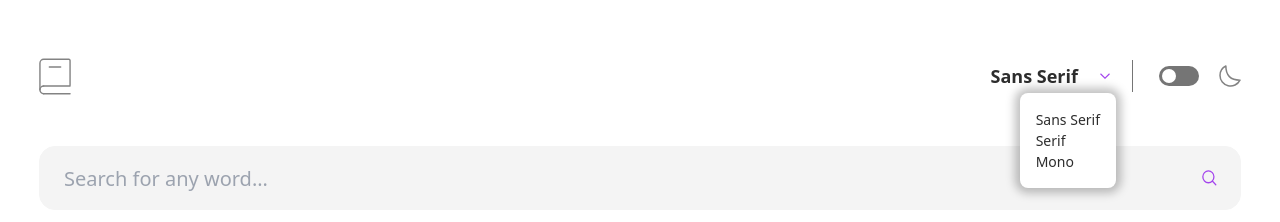
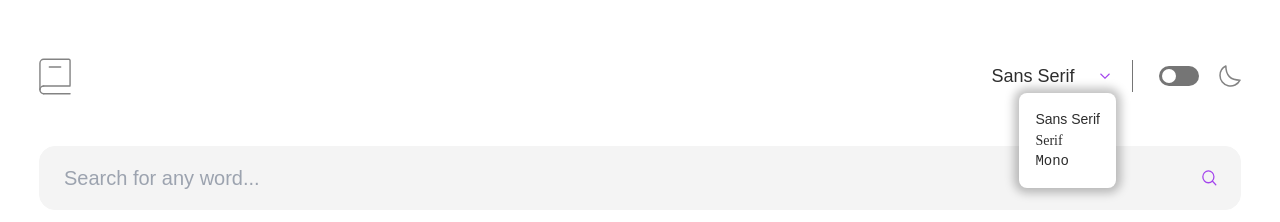
Before and after one commit to lgndev/Frontendmentor, a React (Vite) app in the folder dictionary-web-app-react/: page / in a window 1280 px wide. Both pictures are taken after a click on the button "Sans Serif". Shown: the top 222 px of the page. Built offline with nearby package versions, Linux system fonts and the light colour scheme.

Commit message:
finished task

```diff
--- a/dictionary-web-app-react/src/App.tsx
+++ b/dictionary-web-app-react/src/App.tsx
@@ -8,13 +8,13 @@ const App = () => {
   const theme = useDictionaryStore((state) => state.theme);
   return (
     <>
-      <div className="w-full h-full flex justify-center items-center">
-        <div
-          className="w-full h-full overflow-x-hidden px-[24px] py-[24px] md:px-[39px] md:py-[58px] lg:max-w-[736px]"
-          style={{
-            backgroundColor: theme[theme.active].background,
-          }}
-        >
+      <div
+        className="w-full h-full flex justify-center items-center"
+        style={{
+          backgroundColor: theme[theme.active].background,
+        }}
+      >
+        <div className="w-full h-full overflow-x-hidden px-[24px] py-[24px] md:px-[39px] md:py-[58px] lg:max-w-[736px]">
           <Header />
           <Input />
           <Response />
--- a/dictionary-web-app-react/src/Components/Header.tsx
+++ b/dictionary-web-app-react/src/Components/Header.tsx
@@ -9,6 +9,8 @@ const Header = () => {
   const [showFontSelect, setShowFontSelect] = useState(false);
   const setTheme = useDictionaryStore((state) => state.setTheme);
   const theme = useDictionaryStore((state) => state.theme);
+  const fontFamily = useDictionaryStore((state) => state.fontFamily);
+  const setFontFamily = useDictionaryStore((state) => state.setFontFamily);
 
   return (
     <div className="w-full flex justify-end items-center mb-[52px] md:mb-[51.5px]">
@@ -27,9 +29,18 @@ const Header = () => {
         className="flex items-center text-[14px] font-bold relative md:text-[18px]"
         style={{
           color: theme[theme.active].secondary,
+          fontFamily,
         }}
       >
-        {"Sans Serif"}
+        <p style={{ minWidth: "90px" }}>
+          {" "}
+          {fontFamily === "sans-serif"
+            ? "Sans Serif"
+            : fontFamily === "serif"
+            ? "Serif"
+            : "Mono"}
+        </p>
+
         <img
           src={icon_arrow_down}
           alt="arrow down"
@@ -48,9 +59,45 @@ const Header = () => {
             backgroundColor: theme[theme.active].background,
           }}
         >
-          <p>Sans Serif</p>
-          <p>Serif</p>
-          <p>Mono</p>
+          <p
+            style={{ fontFamily: "sans-serif" }}
+            data-font="sans-serif"
+            onClick={(e) => {
+              e.stopPropagation();
+              setFontFamily(e.target.dataset.font);
+              setShowFontSelect((prevState) => {
+                return !prevState;
+              });
+            }}
+          >
+            Sans Serif
+          </p>
+          <p
+            style={{ fontFamily: "serif" }}
+            data-font="serif"
+            onClick={(e) => {
+              e.stopPropagation();
+              setFontFamily(e.target.dataset.font);
+              setShowFontSelect((prevState) => {
+                return !prevState;
+              });
+            }}
+          >
+            Serif
+          </p>
+          <p
+            style={{ fontFamily: "monospace" }}
+            data-font="monospace"
+            onClick={(e) => {
+              e.stopPropagation();
+              setFontFamily(e.target.dataset.font);
+              setShowFontSelect((prevState) => {
+                return !prevState;
+              });
+            }}
+          >
+            Mono
+          </p>
         </div>
       </button>
       <div
--- a/dictionary-web-app-react/src/Components/Input.tsx
+++ b/dictionary-web-app-react/src/Components/Input.tsx
@@ -10,6 +10,7 @@ const Input = () => {
   };
   const theme = useDictionaryStore((state) => state.theme);
   const getWord = useDictionaryStore((state) => state.getWord);
+  const fontFamily = useDictionaryStore((state) => state.fontFamily);
 
   return (
     <form
@@ -40,6 +41,7 @@ const Input = () => {
             borderColor: emptyInput
               ? "#ff5252"
               : theme[theme.active].background_alt,
+            fontFamily,
           }}
         />
         {emptyInput && (
--- a/dictionary-web-app-react/src/Components/Response/Noun.tsx
+++ b/dictionary-web-app-react/src/Components/Response/Noun.tsx
@@ -7,6 +7,7 @@ interface NounProps {
 
 const Noun: React.FC<NounProps> = (props) => {
   const theme = useDictionaryStore((state) => state.theme);
+  const fontFamily = useDictionaryStore((state) => state.fontFamily);
   const noun = props.jsonData[0].meanings.find(
     (el) => el.partOfSpeech === "noun"
   );
@@ -20,6 +21,7 @@ const Noun: React.FC<NounProps> = (props) => {
               className="mr-[16px] text-[18px] font-bold font-italic md:text-[24px]"
               style={{
                 color: theme[theme.active].secondary,
+                fontFamily,
               }}
             >
               noun
@@ -38,6 +40,7 @@ const Noun: React.FC<NounProps> = (props) => {
             className="mb-[17px] text-[16px] md:text-[24px] mb-[27px]"
             style={{
               color: theme[theme.active].primary,
+              fontFamily,
             }}
           >
             Meaning
@@ -49,6 +52,7 @@ const Noun: React.FC<NounProps> = (props) => {
                   className="text-[15px] mb-[13px] md:text-[20px]"
                   style={{
                     color: theme[theme.active].secondary,
+                    fontFamily,
                   }}
                 >
                   {definition.definition}
@@ -61,6 +65,7 @@ const Noun: React.FC<NounProps> = (props) => {
               className="mr-[24px] text-[16px] md:text-[24px] mr-[40px]"
               style={{
                 color: theme[theme.active].primary,
+                fontFamily,
               }}
             >
               Synonyms
@@ -69,6 +74,7 @@ const Noun: React.FC<NounProps> = (props) => {
               className=" text-[16px] font-bold md:text-[20px]"
               style={{
                 color: theme[theme.active].accent,
+                fontFamily,
               }}
             >
               {props.jsonData[0].meanings[0].synonyms[0]}
--- a/dictionary-web-app-react/src/Components/Response/Source.tsx
+++ b/dictionary-web-app-react/src/Components/Response/Source.tsx
@@ -8,6 +8,7 @@ interface SourceProps {
 
 const Source: React.FC<SourceProps> = (props) => {
   const theme = useDictionaryStore((state) => state.theme);
+  const fontFamily = useDictionaryStore((state) => state.fontFamily);
 
   return (
     <div className="">
@@ -15,6 +16,7 @@ const Source: React.FC<SourceProps> = (props) => {
         className="text-[16px]"
         style={{
           color: theme[theme.active].primary,
+          fontFamily,
         }}
       >
         Source
@@ -25,6 +27,7 @@ const Source: React.FC<SourceProps> = (props) => {
           className="underline text-[16px] mr-[15px]"
           style={{
             color: theme[theme.active].secondary,
+            fontFamily,
           }}
           target="_blank"
         >
--- a/dictionary-web-app-react/src/Components/Response/Verb.tsx
+++ b/dictionary-web-app-react/src/Components/Response/Verb.tsx
@@ -7,6 +7,7 @@ interface VerbProps {
 
 const Noun: React.FC<VerbProps> = (props) => {
   const theme = useDictionaryStore((state) => state.theme);
+  const fontFamily = useDictionaryStore((state) => state.fontFamily);
   const verb = props.jsonData[0].meanings.find(
     (el) => el.partOfSpeech === "verb"
   );
@@ -20,6 +21,7 @@ const Noun: React.FC<VerbProps> = (props) => {
               className="mr-[25px] text-[18px] font-bold font-italic md:text-[24px]"
               style={{
                 color: theme[theme.active].secondary,
+                fontFamily,
               }}
             >
               verb
@@ -38,6 +40,7 @@ const Noun: React.FC<VerbProps> = (props) => {
             className="mb-[16px] text-[16px] md:text-[24px] mb-[27px]"
             style={{
               color: theme[theme.active].primary,
+              fontFamily,
             }}
           >
             Meaning
@@ -51,6 +54,7 @@ const Noun: React.FC<VerbProps> = (props) => {
                       className="text-[15px] mb-[13px] md:text-[20px]"
                       style={{
                         color: theme[theme.active].secondary,
+                        fontFamily,
                       }}
                     >
                       {definition.definition}
@@ -60,6 +64,7 @@ const Noun: React.FC<VerbProps> = (props) => {
                         className="text-[15px] list-none md:text-[20px]"
                         style={{
                           color: theme[theme.active].primary,
+                          fontFamily,
                         }}
                       >{`"${definition.example}"`}</li>
                     )}
--- a/dictionary-web-app-react/src/Components/Response/Word.tsx
+++ b/dictionary-web-app-react/src/Components/Response/Word.tsx
@@ -10,6 +10,7 @@ interface WordProps {
 // https://www.pluralsight.com/guides/use-interface-props-in-functional-components-using-typescript-with-react-
 const Word: React.FC<WordProps> = (props) => {
   const theme = useDictionaryStore((state) => state.theme);
+  const fontFamily = useDictionaryStore((state) => state.fontFamily);
   const saLicense = props.jsonData[0].phonetics.find(
     (el) => el?.license?.name === "BY-SA 3.0"
   );
@@ -30,6 +31,7 @@ const Word: React.FC<WordProps> = (props) => {
           className="text-[32px] font-bold mb-[8px] md:text-[64px] mb-[11px]"
           style={{
             color: theme[theme.active].secondary,
+            fontFamily,
           }}
         >
           {props.jsonData[0].word}
@@ -38,6 +40,7 @@ const Word: React.FC<WordProps> = (props) => {
           className="text-[18px] md:text-[24px]"
           style={{
             color: theme[theme.active].accent,
+            fontFamily,
           }}
         >
           {props.jsonData[0].phonetic}
--- a/dictionary-web-app-react/src/store/dictionaryStore.ts
+++ b/dictionary-web-app-react/src/store/dictionaryStore.ts
@@ -24,11 +24,16 @@ export const useDictionaryStore = create<BearState>()((set, get) => ({
       background_alt: "#1f1f1f ",
     },
   },
+  fontFamily: "sans-serif",
   response: {
     loading: false,
     error: false,
     jsonData: {},
   },
+  setFontFamily: (fontFamily) =>
+    set((state) => ({
+      fontFamily,
+    })),
   setTheme: () =>
     set((state) => ({
       theme: {
```
